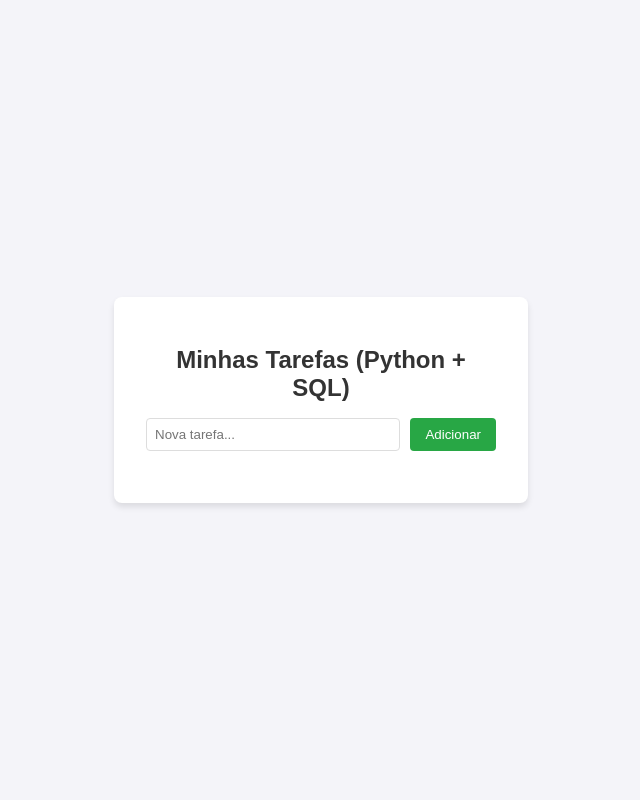
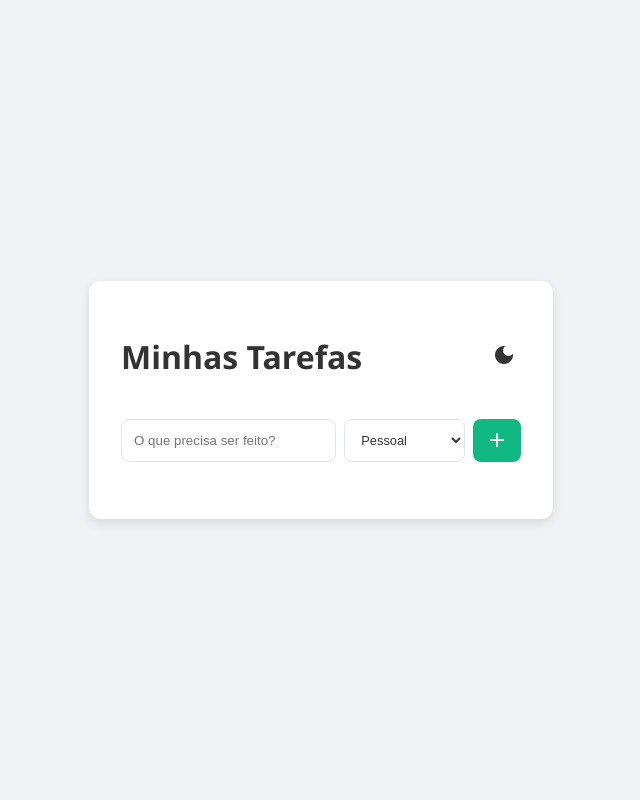
Before and after one commit to JeffersonLudwig/Gerenciador-Tarefas-Python, a Flask app: page / in a window 1280 px wide. Shown: the whole page, without its empty margins (319-959 px from the left). Run offline with Flask 3, Linux system fonts and the light colour scheme.

Commit message:
Adicionado Dark Mode e sistema de categorias com persistência de dados

```diff
--- a/app.py
+++ b/app.py
@@ -3,29 +3,29 @@ from flask_sqlalchemy import SQLAlchemy
 
 app = Flask(__name__)
 
-# Configuração do Banco de Dados (SQLite - cria um arquivo local simples)
+# Configuração do Banco
 app.config['SQLALCHEMY_DATABASE_URI'] = 'sqlite:///tarefas.db'
 app.config['SQLALCHEMY_TRACK_MODIFICATIONS'] = False
 
 db = SQLAlchemy(app)
 
-# Modelo da Tabela no Banco de Dados (Isso é o SQL transformado em Python)
 class Tarefa(db.Model):
     id = db.Column(db.Integer, primary_key=True)
     conteudo = db.Column(db.String(200), nullable=False)
+    categoria = db.Column(db.String(50), default='Geral') # Nova Coluna
     concluida = db.Column(db.Boolean, default=False)
 
-# Rota Principal (Mostra as tarefas)
 @app.route('/')
 def index():
     tarefas = Tarefa.query.all()
     return render_template('index.html', tarefas=tarefas)
 
-# Rota para Adicionar Tarefa
 @app.route('/adicionar', methods=['POST'])
 def adicionar():
     conteudo_tarefa = request.form['conteudo']
-    nova_tarefa = Tarefa(conteudo=conteudo_tarefa)
+    categoria_tarefa = request.form['categoria'] # Pega a categoria do HTML
+
+    nova_tarefa = Tarefa(conteudo=conteudo_tarefa, categoria=categoria_tarefa)
 
     try:
         db.session.add(nova_tarefa)
@@ -34,11 +34,9 @@ def adicionar():
     except:
         return 'Houve um erro ao adicionar a tarefa'
 
-# Rota para Deletar
 @app.route('/deletar/<int:id>')
 def deletar(id):
     tarefa_para_deletar = Tarefa.query.get_or_404(id)
-
     try:
         db.session.delete(tarefa_para_deletar)
         db.session.commit()
@@ -46,12 +44,10 @@ def deletar(id):
     except:
         return 'Houve um erro ao deletar'
 
-# Rota para Atualizar (Marcar como feita/não feita)
 @app.route('/atualizar/<int:id>')
 def atualizar(id):
     tarefa = Tarefa.query.get_or_404(id)
-    tarefa.concluida = not tarefa.concluida # Inverte o status
-
+    tarefa.concluida = not tarefa.concluida
     try:
         db.session.commit()
         return redirect('/')
@@ -60,5 +56,5 @@ def atualizar(id):
 
 if __name__ == "__main__":
     with app.app_context():
-        db.create_all() # Cria o banco de dados automaticamente se não existir
+        db.create_all()
     app.run(debug=True)
--- a/static/style.css
+++ b/static/style.css
@@ -1,53 +1,126 @@
+:root {
+    /* Cores do Modo Claro (Padrão) */
+    --bg-body: #f0f2f5;
+    --bg-card: #ffffff;
+    --text-primary: #333333;
+    --text-secondary: #666666;
+    --border-color: #e1e4e8;
+    --input-bg: #ffffff;
+    --shadow: 0 4px 12px rgba(0,0,0,0.1);
+
+    /* Cores das Categorias */
+    --cat-pessoal: #3498db;
+    --cat-trabalho: #9b59b6;
+    --cat-estudo: #f1c40f;
+    --cat-urgente: #e74c3c;
+}
+
+/* Cores do Modo Escuro */
+body.dark-mode {
+    --bg-body: #181818;
+    --bg-card: #242424;
+    --text-primary: #e0e0e0;
+    --text-secondary: #a0a0a0;
+    --border-color: #333333;
+    --input-bg: #333333;
+    --shadow: 0 4px 12px rgba(0,0,0,0.4);
+}
+
 body {
-    font-family: Arial, sans-serif;
-    background-color: #f4f4f9;
+    font-family: 'Segoe UI', Tahoma, Geneva, Verdana, sans-serif;
+    background-color: var(--bg-body);
+    color: var(--text-primary);
     display: flex;
     justify-content: center;
     align-items: center;
-    height: 100vh;
+    min-height: 100vh;
     margin: 0;
+    transition: background-color 0.3s ease;
 }
 
 .conteiner {
-    background: white;
+    background: var(--bg-card);
     padding: 2rem;
-    border-radius: 8px;
-    box-shadow: 0 4px 6px rgba(0,0,0,0.1);
-    width: 350px;
+    border-radius: 12px;
+    box-shadow: var(--shadow);
+    width: 400px;
+    transition: background-color 0.3s ease;
 }
 
-h1 { text-align: center; color: #333; font-size: 1.5rem; }
-
-form { display: flex; gap: 10px; margin-bottom: 20px; }
-
-input {
-    flex: 1;
-    padding: 8px;
-    border: 1px solid #ddd;
-    border-radius: 4px;
+header {
+    display: flex;
+    justify-content: space-between;
+    align-items: center;
+    margin-bottom: 20px;
 }
 
-button {
-    background: #28a745;
+.btn-theme {
+    background: none;
+    border: none;
+    cursor: pointer;
+    color: var(--text-primary);
+    padding: 5px;
+    border-radius: 50%;
+}
+.btn-theme:hover { background-color: var(--border-color); }
+
+form { display: flex; gap: 8px; margin-bottom: 25px; }
+
+input, .select-cat {
+    padding: 12px;
+    border: 1px solid var(--border-color);
+    border-radius: 8px;
+    background-color: var(--input-bg);
+    color: var(--text-primary);
+    outline: none;
+}
+
+input { flex: 2; }
+.select-cat { flex: 1; font-size: 0.8rem; }
+
+.btn-add {
+    background: #10b981;
     color: white;
     border: none;
-    padding: 8px 15px;
-    border-radius: 4px;
+    border-radius: 8px;
     cursor: pointer;
+    display: flex;
+    align-items: center;
+    padding: 0 12px;
 }
+.btn-add:hover { background: #059669; }
 
 ul { list-style: none; padding: 0; }
 
 li {
-    background: #fff;
-    border-bottom: 1px solid #eee;
-    padding: 10px;
+    background: var(--bg-card);
+    border-bottom: 1px solid var(--border-color);
+    padding: 12px 0;
     display: flex;
     justify-content: space-between;
     align-items: center;
 }
 
-.concluida span { text-decoration: line-through; color: #888; }
+.info { display: flex; flex-direction: column; gap: 4px; }
 
-.btn-check { text-decoration: none; color: green; margin-right: 10px; }
-.btn-delete { text-decoration: none; color: red; }
+.badge {
+    font-size: 0.7rem;
+    font-weight: bold;
+    text-transform: uppercase;
+    padding: 2px 6px;
+    border-radius: 4px;
+    width: fit-content;
+    color: white;
+}
+
+/* Cores das Badges */
+.cat-pessoal .badge { background-color: var(--cat-pessoal); }
+.cat-trabalho .badge { background-color: var(--cat-trabalho); }
+.cat-estudo .badge { background-color: var(--cat-estudo); color: black; }
+.cat-urgente .badge { background-color: var(--cat-urgente); }
+
+.concluida .texto { text-decoration: line-through; color: var(--text-secondary); opacity: 0.6; }
+
+.botoes a { text-decoration: none; margin-left: 8px; color: var(--text-secondary); }
+.btn-check:hover { color: #10b981; }
+.btn-delete:hover { color: #ef4444; }
--- a/templates/index.html
+++ b/templates/index.html
@@ -3,29 +3,77 @@
 <head>
     <meta charset="UTF-8">
     <meta name="viewport" content="width=device-width, initial-scale=1.0">
-    <title>Gerenciador de Tarefas</title>
+    <title>Gerenciador Pro</title>
+    <link href="https://fonts.googleapis.com/icon?family=Material+Icons" rel="stylesheet">
     <link rel="stylesheet" href="{{ url_for('static', filename='style.css') }}">
 </head>
 <body>
     <div class="conteiner">
-        <h1>Minhas Tarefas (Python + SQL)</h1>
+        <header>
+            <h1>Minhas Tarefas</h1>
+            <button id="toggle-theme" class="btn-theme">
+                <span class="material-icons">dark_mode</span>
+            </button>
+        </header>
 
         <form action="/adicionar" method="POST">
-            <input type="text" name="conteudo" placeholder="Nova tarefa..." required>
-            <button type="submit">Adicionar</button>
+            <input type="text" name="conteudo" placeholder="O que precisa ser feito?" required autocomplete="off">
+
+            <select name="categoria" class="select-cat">
+                <option value="Pessoal">Pessoal</option>
+                <option value="Trabalho">Trabalho</option>
+                <option value="Estudo">Estudo</option>
+                <option value="Urgente">Urgente</option>
+            </select>
+
+            <button type="submit" class="btn-add">
+                <span class="material-icons">add</span>
+            </button>
         </form>
 
         <ul>
             {% for tarefa in tarefas %}
-            <li class="{{ 'concluida' if tarefa.concluida else '' }}">
-                <span>{{ tarefa.conteudo }}</span>
+            <li class="{{ 'concluida' if tarefa.concluida else '' }} cat-{{ tarefa.categoria.lower() }}">
+                <div class="info">
+                    <span class="badge">{{ tarefa.categoria }}</span>
+                    <span class="texto">{{ tarefa.conteudo }}</span>
+                </div>
                 <div class="botoes">
-                    <a href="/atualizar/{{ tarefa.id }}" class="btn-check">✔</a>
-                    <a href="/deletar/{{ tarefa.id }}" class="btn-delete">✖</a>
+                    <a href="/atualizar/{{ tarefa.id }}" class="btn-check">
+                        <span class="material-icons">check_circle</span>
+                    </a>
+                    <a href="/deletar/{{ tarefa.id }}" class="btn-delete">
+                        <span class="material-icons">delete</span>
+                    </a>
                 </div>
             </li>
             {% endfor %}
         </ul>
     </div>
+
+    <script>
+        // Lógica do Modo Escuro (Salva a escolha do usuário)
+        const toggleBtn = document.getElementById('toggle-theme');
+        const icon = toggleBtn.querySelector('span');
+        const body = document.body;
+
+        // Verifica se já tem preferência salva
+        if (localStorage.getItem('theme') === 'dark') {
+            body.classList.add('dark-mode');
+            icon.textContent = 'light_mode';
+        }
+
+        toggleBtn.addEventListener('click', () => {
+            body.classList.toggle('dark-mode');
+
+            if (body.classList.contains('dark-mode')) {
+                localStorage.setItem('theme', 'dark');
+                icon.textContent = 'light_mode';
+            } else {
+                localStorage.setItem('theme', 'light');
+                icon.textContent = 'dark_mode';
+            }
+        });
+    </script>
 </body>
 </html>
```
Also changed, not shown: README.md, instance/tarefas.db.
